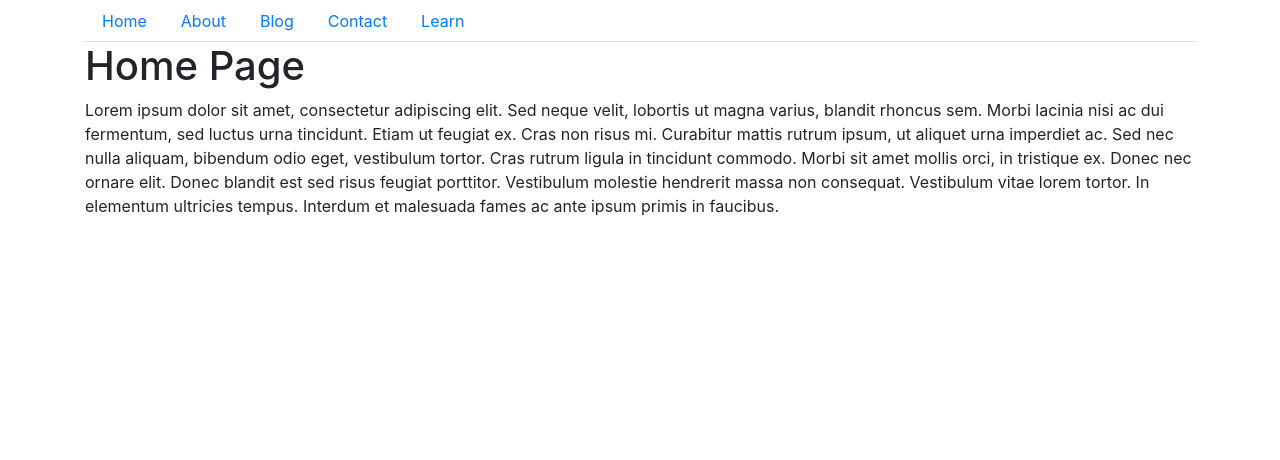
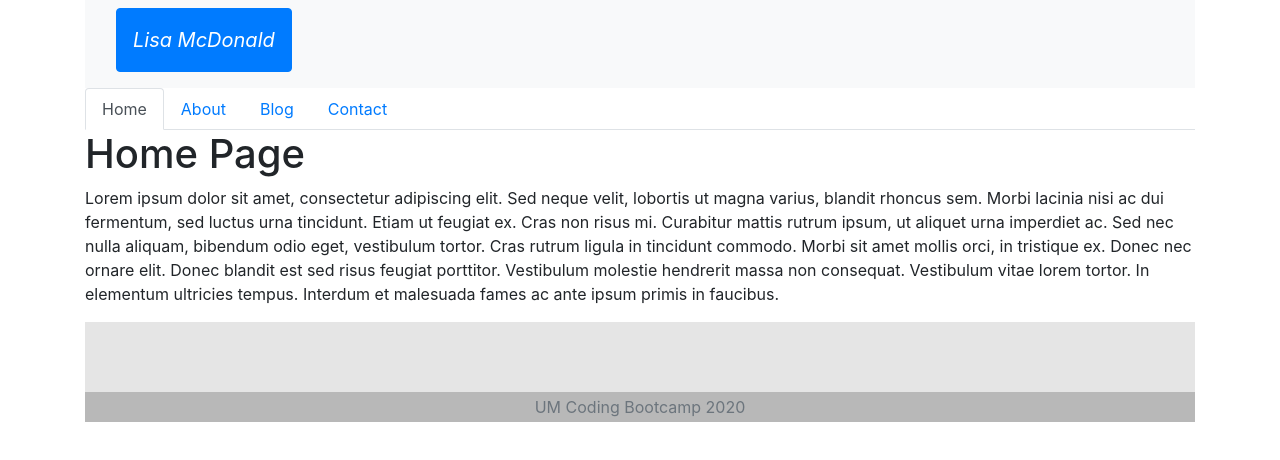
Before and after one commit to LisaMcGautier/react-portfolio, a React (Create React App) app: page /home in a window 1280 px wide. Shown: the top 460 px of the page. Built offline with nearby package versions, Linux system fonts and the light colour scheme.

Commit message:
added header and footer

```diff
--- a/src/components/Footer/index.js
+++ b/src/components/Footer/index.js
@@ -3,9 +3,15 @@ import "./style.css";
 
 function Footer() {
   return (
-    <footer className="footer">
-      <span>UM Coding Bootcamp 2020</span>
+    <footer className="text-center footer mt-auto py-3">
+      <div className="container">
+        <span className="text-muted">UM Coding Bootcamp 2020</span>
+      </div>
     </footer>
+
+    // <footer className="footer">
+    //   <span>UM Coding Bootcamp 2020</span>
+    // </footer>
   );
 }
 
--- /dev/null
+++ b/src/components/Header/index.js
@@ -0,0 +1,28 @@
+import React from "react";
+import "./style.css";
+
+function Header() {
+    return (
+        <nav className="navbar navbar-expand-sm navbar-light bg-light">
+            <div className="container">
+                <div className="row">
+                    <div className="col-sm-12">
+                        <a className="navbar-brand p-3 mb-2 bg-primary btn btn-outline-primary text-white font-italic"
+                            href="#">Lisa McDonald</a>
+                    </div>
+                </div>
+
+                {/* <div className="row">
+                    <div className="col-sm-12 navbar-nav">
+                        <a className="nav-item nav-link" href="index.html">About</a>
+                        <a className="nav-item nav-link" href="contact.html">Contact</a>
+                        <a className="nav-item nav-link active" href="#">Portfolio<span class="sr-only">(current)</span></a>
+                    </div>
+                </div> */}
+
+            </div>
+        </nav>
+    );
+}
+
+export default Header;
--- /dev/null
+++ b/src/components/Header/style.css
@@ -0,0 +1,14 @@
+.header {
+  min-height: 100px;
+  background: #E5E5E5;
+  position: relative;
+}
+
+.header span {
+  position: absolute;
+  bottom: 0;
+  left: 0;
+  right: 0;
+  padding: 3px;
+  background: #B8B8B8;
+}
--- a/src/components/NavTabs.js
+++ b/src/components/NavTabs.js
@@ -1,53 +1,56 @@
 import React from "react";
-import { Link, useLocation } from "react-router-dom";
 
-function NavTabs() {
-  // We'll go into the Hooks API later, for now, we are just using some code
-  // from the react-router docs (https://reacttraining.com/react-router/web/api/Hooks/uselocation)
-  // This allows the component to check the route any time the user uses a link to navigate.
-  const location = useLocation();
 
+import { NavLink } from "react-router-dom";
+
+function NavTabs(props) {
   return (
     <ul className="nav nav-tabs">
       <li className="nav-item">
-        <Link to="/" className={location.pathname === "/" ? "nav-link active" : "nav-link"}>
+
+        {/* REPLACE a tags with NavLink component */}
+        {/* change href to "to" and path from "#path" to "/path" */}
+
+        <NavLink to="/home" onClick={() => props.handlePageChange("Home")}
+
+          // ADD activeClassName to specify which is the className for the active link
+
+          activeClassName="nav-link active"
+          className={"nav-link"}>
           Home
-        </Link>
+        </NavLink>
       </li>
       <li className="nav-item">
-        <Link
-          to="/about"
-          className={location.pathname === "/about" ? "nav-link active" : "nav-link"}
-        >
+        <NavLink to="/about" onClick={() => props.handlePageChange("About")}
+
+          activeClassName="nav-link active"
+          className={"nav-link"}>
           About
-        </Link>
+        </NavLink>
       </li>
       <li className="nav-item">
-        <Link
-          to="/blog"
-          className={location.pathname === "/blog" ? "nav-link active" : "nav-link"}
-        >
+        <NavLink to="/blog" onClick={() => props.handlePageChange("Blog")}
+
+          activeClassName="nav-link active"
+          className={"nav-link"}>
           Blog
-        </Link>
+        </NavLink>
       </li>
       <li className="nav-item">
-        <Link
-          to="/contact"
-          className={location.pathname === "/contact" ? "nav-link active" : "nav-link"}
-        >
+        <NavLink to="/contact" onClick={() => props.handlePageChange("Contact")}
+
+          activeClassName="nav-link active"
+          className={"nav-link"}>
           Contact
-        </Link>
-      </li>
-      <li className="nav-item">
-        <Link
-          to="/contact/learn"
-          className={location.pathname === "/contact/learn" ? "nav-link active" : "nav-link"}
-        >
-          Learn
-        </Link>
+        </NavLink>
       </li>
     </ul>
   );
 }
 
+//NAMED exports, NOT default.
+
+// export const A = "Something";
+// export const B = "Something else";
+
 export default NavTabs;
--- a/src/components/PortfolioContainer.js
+++ b/src/components/PortfolioContainer.js
@@ -1,5 +1,7 @@
 import React, { Component } from "react";
 import NavTabs from "./NavTabs";
+import Footer from "../components/Footer/index";
+import Header from "../components/Header/index"
 
 import Home from "./pages/Home";
 import About from "./pages/About";
@@ -17,17 +19,13 @@ class PortfolioContainer extends Component {
     this.setState({ currentPage: page });
   };
 
-
-
   renderPage = () => {
 
     // WRAP the routes in a switch component to avoid rendering multiple paths per route
     // Switch will return the first route that matches
 
     return <Switch>
-
       {/* routes are assigned path and component values */}
-
       {/* BUT links no longer work, so we have to use NavLink in NavTabs */}
 
       <Route exact path="/about" component={About} />
@@ -37,28 +35,30 @@ class PortfolioContainer extends Component {
       <Redirect to="/home" />
 
       {/* default route does NOT specify a path */}
-
       {/* BUT it will render everything, including two routes at once */}
       {/* <Route component={Home} /> */}
 
-
     </Switch>
-
   };
 
   render() {
     return (
       <div className="container">
+        {/* WRAP the entire application in a <Router /> component */}
+        <Router>
+          <Header />
 
-        {/* WRAP the entire application in a <Router /> component */}
-
-        <Router>
           <NavTabs
             currentPage={this.state.currentPage}
             handlePageChange={this.handlePageChange}
           />
+          {this.renderPage()}
 
-          {this.renderPage()}
+          <Footer />
+
+
+
+
 
         </Router>
       </div>
```
Also changed, not shown: src/components/NavTabs21.js (added, +53 -0 lines).
